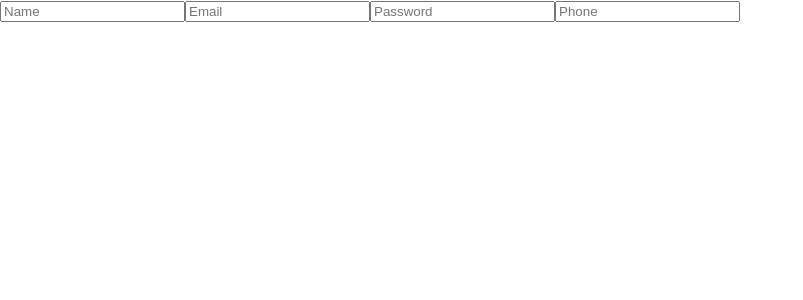
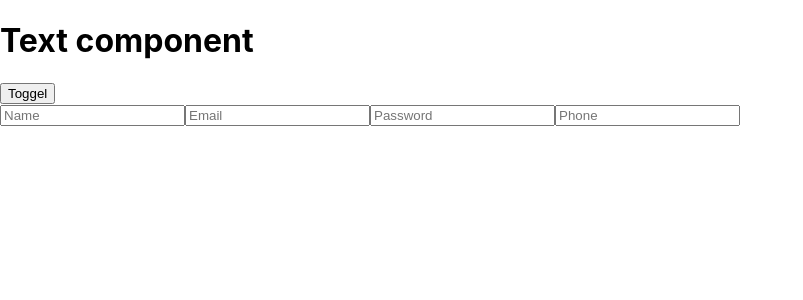
Before and after one commit to fuadofficial/react-sample, a React (Create React App) app: page / in a window 1280 px wide. Shown: the top 300 px of the page, without its empty margins (0-803 px from the left). Built offline with nearby package versions, Linux system fonts and the light colour scheme.

Commit message:
copleted text useEffect

```diff
--- a/src/App.js
+++ b/src/App.js
@@ -1,23 +1,21 @@
 import { useForm } from "./useForm";
-import { useEffect } from "react";
+import { useState } from "react";
+import Text from "./Text";
 
 function App() {
   const [value, handleChange] = useForm({
     name: "",
     email: "",
     password: "",
-    phone: ""
+    phone: "",
   });
 
-  useEffect(() => {
-    console.log("Running");
-    return () => {
-      console.log("Unmount");
-    };
-  }, [value.name]);
+  const [showText, setShowText] = useState(true);
 
   return (
     <div>
+      {showText ? <Text /> : null}
+      <button onClick={() => setShowText(!showText)}>Toggel</button>
       <form action="">
         <input
           type="text"
--- /dev/null
+++ b/src/Text.js
@@ -0,0 +1,14 @@
+import { useEffect } from "react";
+
+const Text = () => {
+  useEffect(() => {
+    console.log("Text Running");
+    return () => {
+      console.log("Unmount");
+    };
+  }, []);
+
+  return <h1>Text component</h1>;
+};
+
+export default Text;
```
